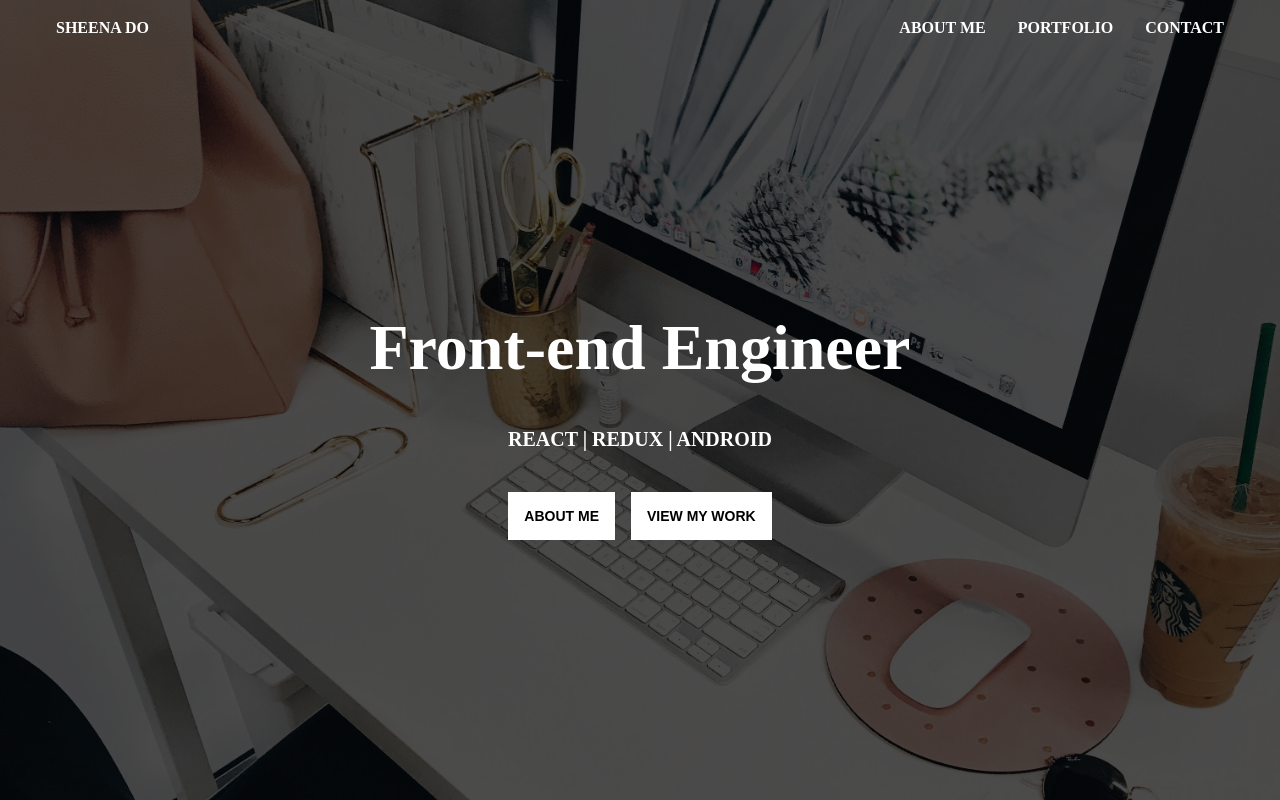
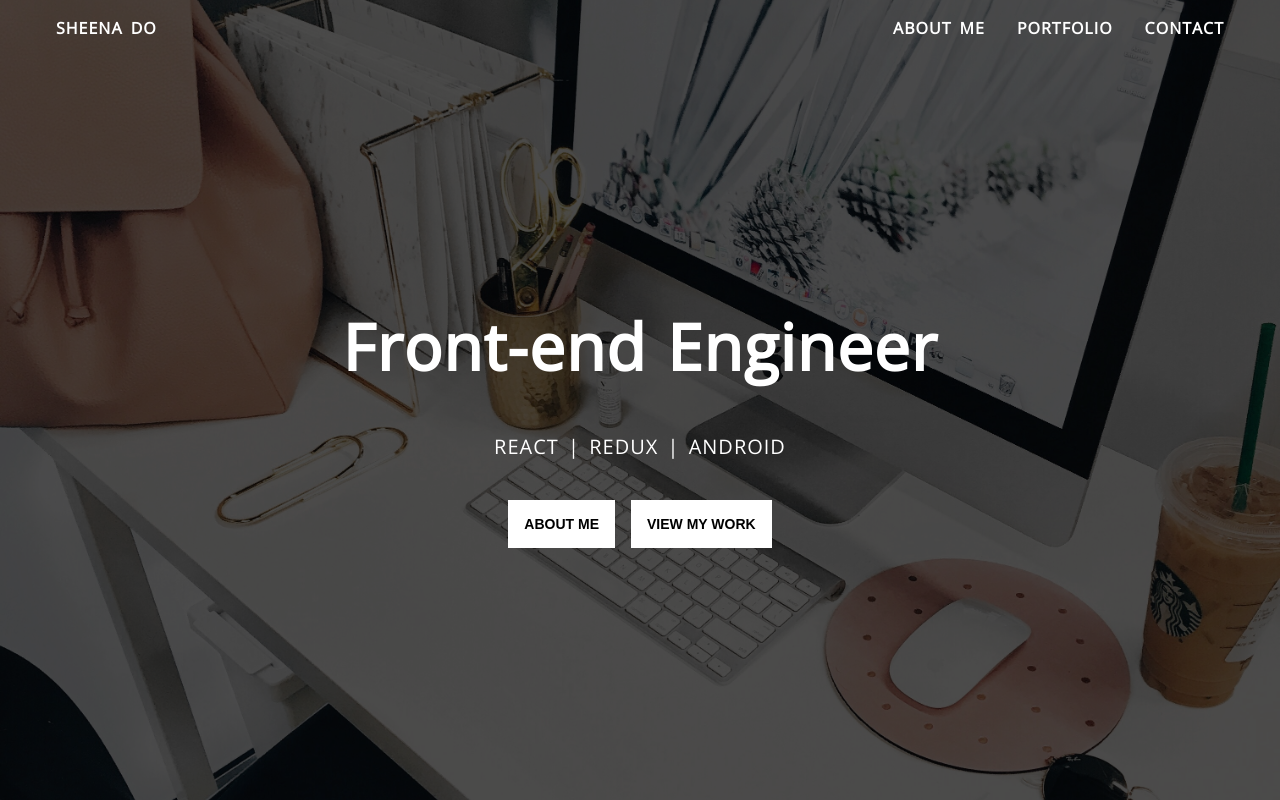
Before and after one commit to sheenanick/portfolio, a React (Create React App) app: page / in a window 1280 px wide. Built offline with nearby package versions, Linux system fonts and the light colour scheme.

Commit message:
Change font to Open Sans

```diff
--- a/public/index.html
+++ b/public/index.html
@@ -10,15 +10,7 @@
     -->
     <link rel="manifest" href="%PUBLIC_URL%/manifest.json">
     <!-- <link rel="shortcut icon" href="%PUBLIC_URL%/favicon.ico"> -->
-    <!--
-      Notice the use of %PUBLIC_URL% in the tags above.
-      It will be replaced with the URL of the `public` folder during the build.
-      Only files inside the `public` folder can be referenced from the HTML.
-
-      Unlike "/favicon.ico" or "favicon.ico", "%PUBLIC_URL%/favicon.ico" will
-      work correctly both with client-side routing and a non-root public URL.
-      Learn how to configure a non-root public URL by running `npm run build`.
-    -->
+    <link href="https://fonts.googleapis.com/css?family=Open+Sans" rel="stylesheet">
     <title>Sheena Do</title>
   </head>
   <body>
--- a/src/components/Header/Header.css
+++ b/src/components/Header/Header.css
@@ -18,6 +18,7 @@
 }
 .title h2 {
   font-size: 20px;
+  font-weight: 300;
 }
 .button-container {
   display: flex;
--- a/src/index.css
+++ b/src/index.css
@@ -1,3 +1,6 @@
 body {
   margin: 0;
+  font-family: 'Open Sans', sans-serif;
+  letter-spacing: 1px;
+  word-spacing: 3px;
 }
```
